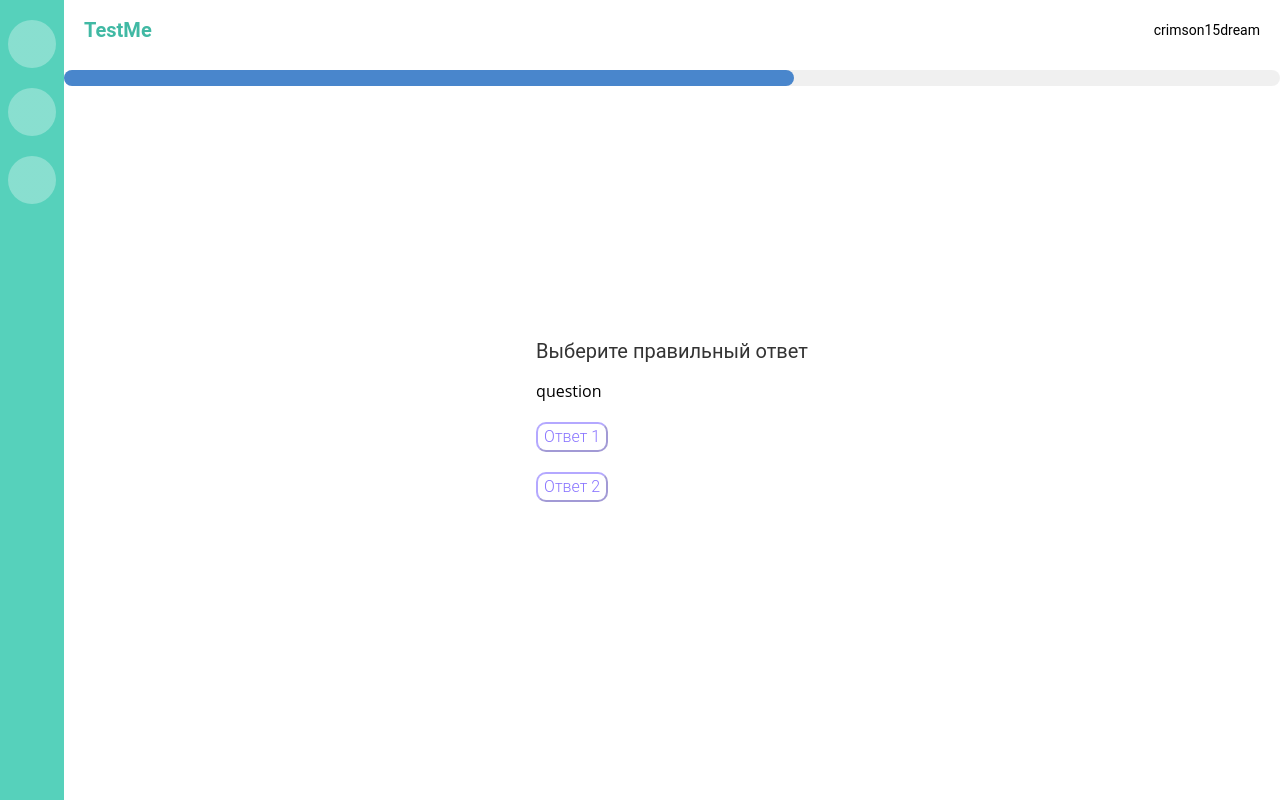
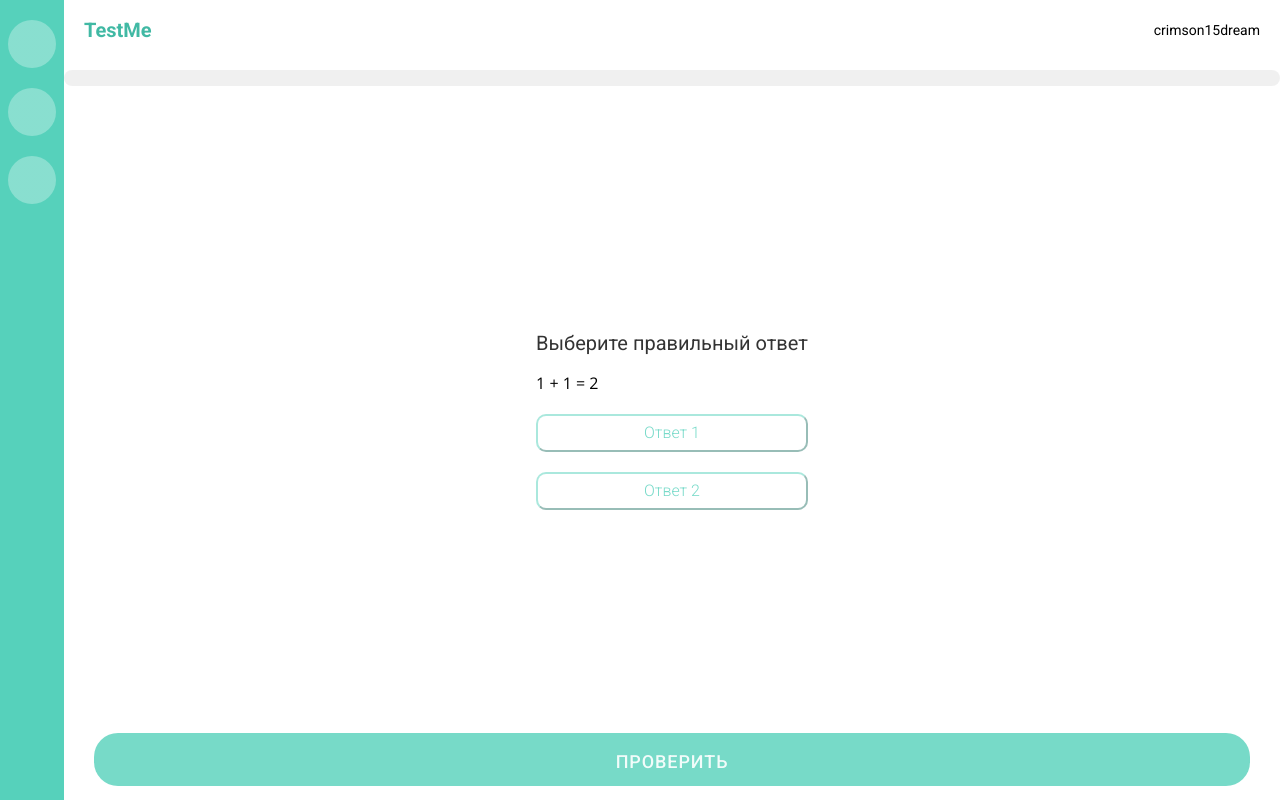
Before and after one commit to DoshSempai/study-platform, a React app: page /exercise in a window 1280 px wide. Built offline with nearby package versions, Linux system fonts and the light colour scheme.

Commit message:
[test_workflow] Test Row Functionallity Started

```diff
--- a/package.json
+++ b/package.json
@@ -43,6 +43,7 @@
   },
   "dependencies": {
     "@babel/polyfill": "^7.6.0",
+    "classnames": "^2.3.1",
     "react": "^16.11.0",
     "react-dom": "^16.11.0",
     "react-router-dom": "^6.2.1"
--- a/src/assets/palette.css
+++ b/src/assets/palette.css
@@ -2,5 +2,7 @@
   --stplatform-white: #ffffff;
   --stplatform-black: #000000;
 
-  --stplatform-primary: #4986cc;
+  --stplatform-primary: #56D1BB;
+  --stplatform-primary-80: rgba(86, 209, 187, 0.8);
+  --stplatform-primary-50: rgba(86, 209, 187, 0.5);
 }
--- a/src/common.css
+++ b/src/common.css
@@ -1,3 +1,9 @@
+@import url('https://fonts.googleapis.com/css2?family=Open+Sans&family=Roboto:ital,wght@0,300;0,400;0,500;0,700;1,300;1,400&display=swap');
+
 .stplatform-link {
   text-decoration: none;
 }
+
+.stplatform-link, .stplatform-link:visited, .stplatform-link:hover, .stplatform-link:active {
+  color: inherit;
+}
--- /dev/null
+++ b/src/view/components/checkbutton/CheckButton.css
@@ -0,0 +1,44 @@
+@import '../../../assets/palette.css';
+
+.ex-check {
+  box-sizing: border-box;
+  position: absolute;
+  bottom: 0;
+  left: 0;
+  width: 100%;
+  padding: 20px 30px 14px;
+  background: var(--stplatform-white);
+  z-index: 4;
+}
+
+.ex-check__button button, .ex-hint__button button {
+  padding: 18px 20px 14px;
+  width: 100%;
+
+  border: none;
+  border-radius: 24px;
+  outline: none;
+
+  font-family: 'Roboto', sans-serif;
+  font-style: normal;
+  font-weight: 500;
+  font-size: 18px;
+  line-height: 21px;
+  text-align: center;
+  letter-spacing: 0.05em;
+
+  text-transform: uppercase;
+  cursor: pointer;
+}
+
+.ex-check__button--not-ready button {
+  border: 1px solid rgba(0, 0, 0, 0.08);
+  background: var(--stplatform-white);
+  color: rgba(0, 0, 0, 0.3);
+}
+
+.ex-check__button--ready button {
+  background: var(--stplatform-primary-80);
+  border: none;
+  color: rgba(255, 255, 255, 0.9);
+}
--- /dev/null
+++ b/src/view/components/checkbutton/CheckButton.tsx
@@ -0,0 +1,28 @@
+import React from 'react';
+import cn from 'classnames';
+import './CheckButton.css';
+
+interface ICheckButton {
+	text?: String;
+	onCheck: () => void;
+	isReadyToCheck: boolean;
+}
+
+export const CheckButton = ({
+	text = 'Продолжить',
+	onCheck,
+	isReadyToCheck,
+}: ICheckButton): JSX.Element => {
+	return (
+		<div className="ex-check">
+			<div
+				className={cn('ex-check__button', {
+					'ex-check__button--ready': isReadyToCheck === true,
+					'ex-check__button--not-ready': isReadyToCheck === false,
+				})}
+			>
+				<button onClick={onCheck}>{text}</button>
+			</div>
+		</div>
+	);
+};
--- a/src/view/components/content/Content.css
+++ b/src/view/components/content/Content.css
@@ -8,8 +8,3 @@
     display: flex;
     flex-wrap: wrap;
 };
-
-.content a {
-    text-decoration: none !important;
-    color: gold;
-}
--- a/src/view/components/exersices/button-exersice/Button-exersice.css
+++ b/src/view/components/exersices/button-exersice/Button-exersice.css
@@ -1,6 +1,7 @@
+@import '../../../../assets/palette.css';
 
 .ex-button__title {
-    font-family: Roboto;
+    font-family: 'Roboto', sans-serif;
     font-style: normal;
     font-weight: 400;
     font-size: 20px;
@@ -16,16 +17,20 @@
 }
 
 .ex-button__button {
+    display: block;
+    width: 100%;
+    margin: 20px 0!important;
+    padding: 5px;
+
     border-radius: 10px;
-    display: block;
-    margin: 20px 0!important;
-    background: #ffffff;
-    color: rgb(107 83 255 / 80%);
-    border-color: rgb(107 83 255 / 50%);
-    font-family: Roboto;
+    border-color: var(--stplatform-primary-50);
+    background: var(--stplatform-white);
+    color: var(--stplatform-primary-80);
+
+    font-family: 'Roboto', sans-serif;
     font-style: normal!important;
     font-weight: 300!important;
     font-size: 16px!important;
     line-height: 24px!important;
-
+    cursor: pointer;
 }
--- a/src/view/components/exersices/button-exersice/Button-exersice.tsx
+++ b/src/view/components/exersices/button-exersice/Button-exersice.tsx
@@ -7,12 +7,13 @@ import './Button-exersice.css';
 const buttonData = ['Ответ 1', 'Ответ 2'];
 
 interface ExerciseButtonProps {
+	title: String;
+	answer: String;
 	question: String;
-	title: String;
 }
 
 // const BigButton = ({ data, setAnswer, setReadyToCheck, isCheckClicked, setCorrectAnswer }) => {
-export const ExerciseButton = ({ question, title }: ExerciseButtonProps): JSX.Element => {
+export const ExerciseButton = ({ question, title, answer }: ExerciseButtonProps): JSX.Element => {
 	// const { title, question, answer, variants, translations } = data;
 	// const [clickedButton, setClickedButton] = useState(-1);
 	// const [userAnswer, setUserAnswer] = useState('');
--- a/src/view/components/progressbar/ProgressBar.css
+++ b/src/view/components/progressbar/ProgressBar.css
@@ -21,6 +21,6 @@
 
 .progress-bar {
   height: 16px;
-  background: var(--stplatform-primary);
+  background: var(--stplatform-primary-50);
   border-radius: 12px;
 }
--- a/src/view/pages/exercise/Exercise.tsx
+++ b/src/view/pages/exercise/Exercise.tsx
@@ -1,4 +1,6 @@
-import React from 'react';
+import React, { useState } from 'react';
+import { ITestButtonExercise, testButtonExercise } from '../../../data/test-exercise';
+import { CheckButton } from '../../components/checkbutton/CheckButton';
 import { Content } from '../../components/content/Content';
 import { ExerciseButton } from '../../components/exersices/button-exersice/Button-exersice';
 import { ExerciseWrap } from '../../components/exersices/exercise-wrap/Exercise-wrap';
@@ -6,19 +8,40 @@ import { Header } from '../../components/header/Header';
 import { Navigation } from '../../components/navigation/Navigation';
 import { ProgressBar } from '../../components/progressbar/ProgressBar';
 
-const Exercise = (): JSX.Element => (
+export const Exercise = (): JSX.Element => {
+	const [exerciseArray, setExerciseArray] =
+		useState<Array<ITestButtonExercise>>(testButtonExercise);
+
+	const currentExercise = exerciseArray[0] ?? null;
+	const progressValue =
+		(testButtonExercise.length - exerciseArray.length) / testButtonExercise.length;
+
+	return (
 		<>
 			<Navigation />
 			<div className="app_right">
 				<Header />
 				<Content>
-				<ProgressBar progressPercent={0.6} />
+					<ProgressBar progressPercent={progressValue} />
 					<ExerciseWrap>
-					<ExerciseButton title={'Выберите правильный ответ'} question={'question'} />
+						{currentExercise && (
+							<ExerciseButton
+								title={currentExercise.title}
+								answer={currentExercise.answer}
+								question={currentExercise.question}
+							/>
+						)}
 					</ExerciseWrap>
+					<CheckButton
+						text="Проверить"
+						isReadyToCheck
+						onCheck={(): void => {
+							const newExerciseArray = exerciseArray.slice(1);
+							setExerciseArray(newExerciseArray);
+						}}
+					/>
 				</Content>
 			</div>
 		</>
 	);
-
-export { Exercise };
+};
```
Also changed, not shown: 1 other file (tests, documents, lock files or other folders). Lines whose indentation alone changed are shown as unchanged.
